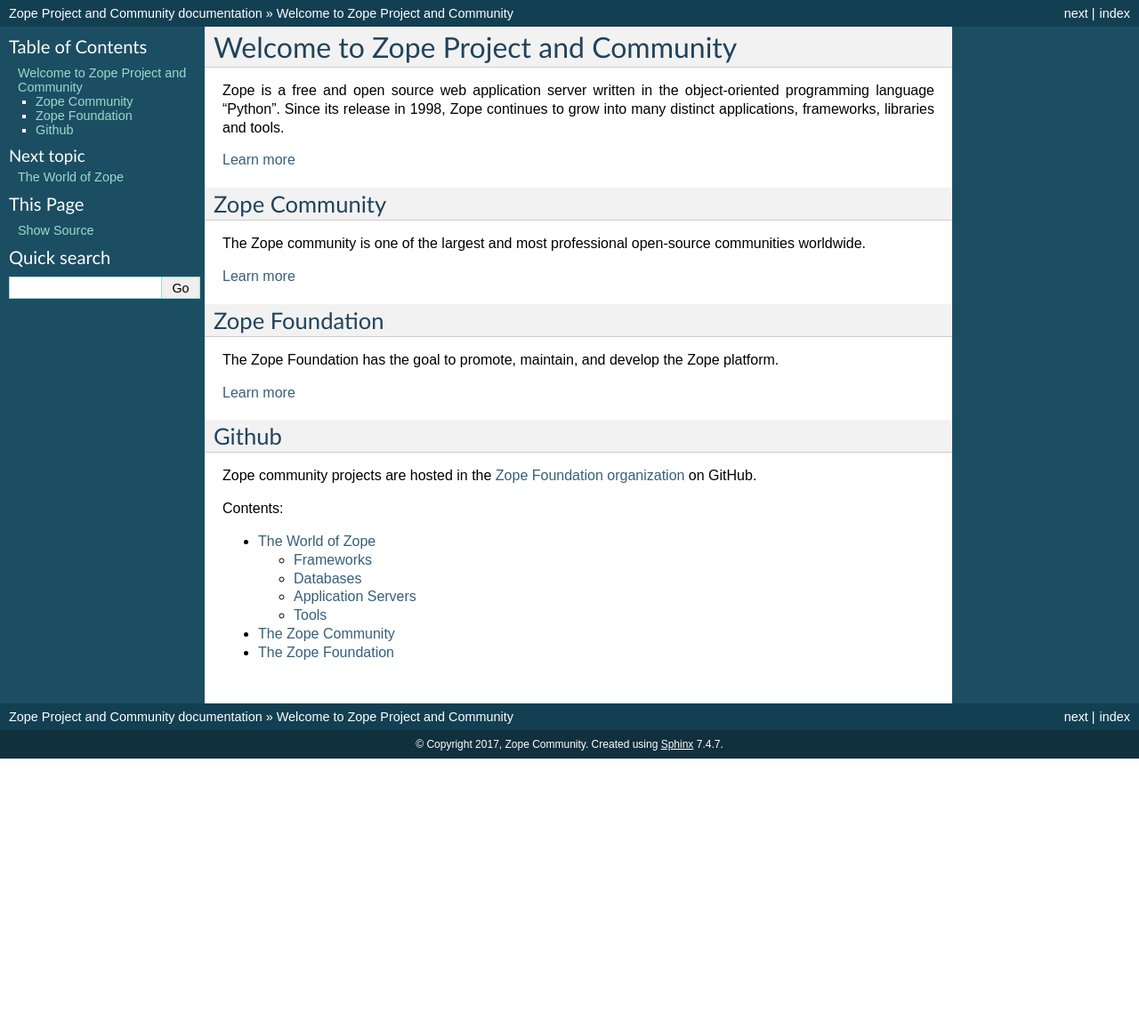
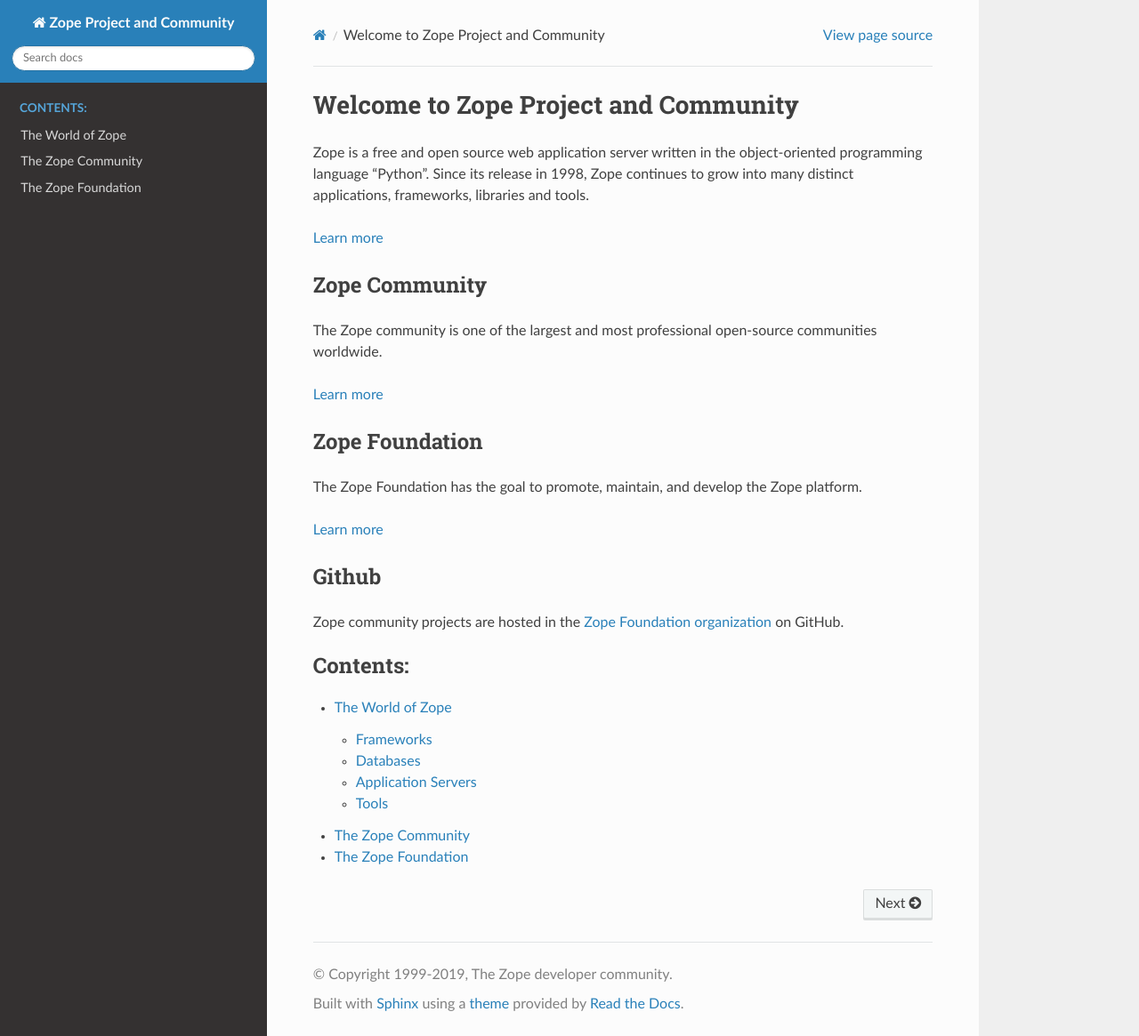
Before and after one commit to zopefoundation/www.zope.org, a Sphinx documentation site: the page built from docs/index.rst, in a window 1280 px wide and 1165 px high. Shown: the whole window at 89% size. Built offline with Sphinx 7.4.7 and the Read the Docs theme 2.0.0, drawn with Linux system fonts in a browser that asks for light colours.

Commit message:
- improve wording and switch to the RTD sphinx theme

```diff
--- a/docs/conf.py
+++ b/docs/conf.py
@@ -19,6 +19,10 @@
 # import os
 # import sys
 # sys.path.insert(0, os.path.abspath('.'))
+import datetime
+
+
+year = datetime.datetime.now().year
 
 
 # -- General configuration ------------------------------------------------
@@ -46,8 +50,8 @@ master_doc = 'index'
 
 # General information about the project.
 project = u'Zope Project and Community'
-copyright = u'2017, Zope Community'
-author = u'Zope Community'
+copyright = u'1999-%i, The Zope developer community' % year
+author = u'The Zope developer community'
 
 # The version info for the project you're documenting, acts as replacement for
 # |version| and |release|, also used in various other places throughout the
@@ -82,7 +86,7 @@ todo_include_todos = False
 # The theme to use for HTML and HTML Help pages.  See the documentation for
 # a list of builtin themes.
 #
-html_theme = 'default'
+html_theme = 'sphinx_rtd_theme'
 html_logo = 'logo.gif'
 html_favicon = 'favicon.ico'
 
@@ -130,7 +134,7 @@ latex_elements = {
 #  author, documentclass [howto, manual, or own class]).
 latex_documents = [
     (master_doc, 'ZopeProjectandCommunity.tex', u'Zope Project and Community Documentation',
-     u'Zope Community', 'manual'),
+     u'The Zope developer community', 'manual'),
 ]
 
 
```
